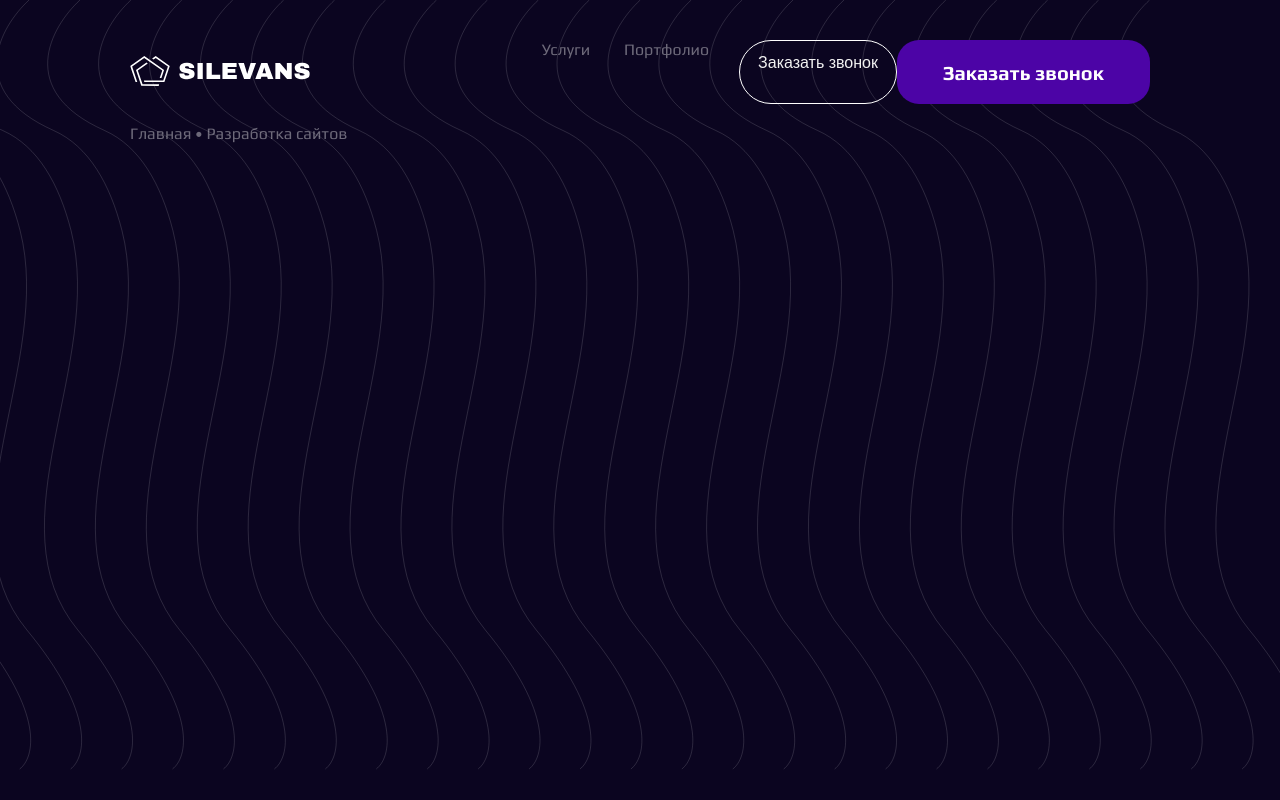
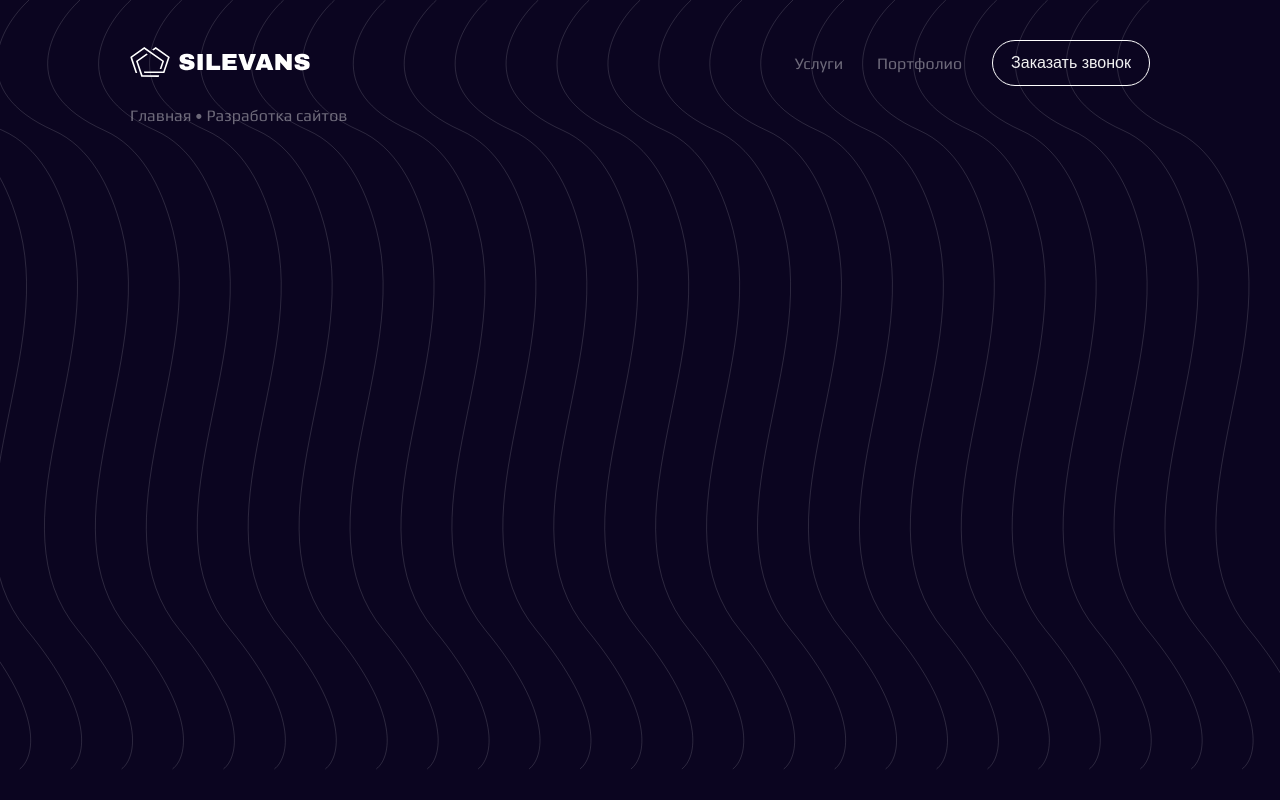
Before and after one commit to JulieBenchuk/web-studio, a Next.js app: page / in a window 1280 px wide. Built offline with nearby package versions, Linux system fonts and the light colour scheme.

Commit message:
fix:  position of btn (callback, flex)

```diff
--- a/src/components/common/header/Header.tsx
+++ b/src/components/common/header/Header.tsx
@@ -23,11 +23,9 @@ const Header: React.FC<{ isMainPage: boolean, currentPage: string }> = ({isMainP
                             <Link href='/portfolio'> Портфолио</Link>
                         </nav>
                         <LinkBtn>Заказать звонок</LinkBtn>
-                        <FullButton>Заказать звонок</FullButton>
                     </div>
                 </div>
                 {isMainPage && <span className={style.currentPage}>Главная &#8226; {currentPage}</span>}
-
             </header>
         </Wrapper>
     );
--- a/src/styles/components/header.module.scss
+++ b/src/styles/components/header.module.scss
@@ -27,6 +27,7 @@
 
     .navBlock {
       display: flex;
+      align-items: center;
 
       a {
         left: 68.22%;
```
